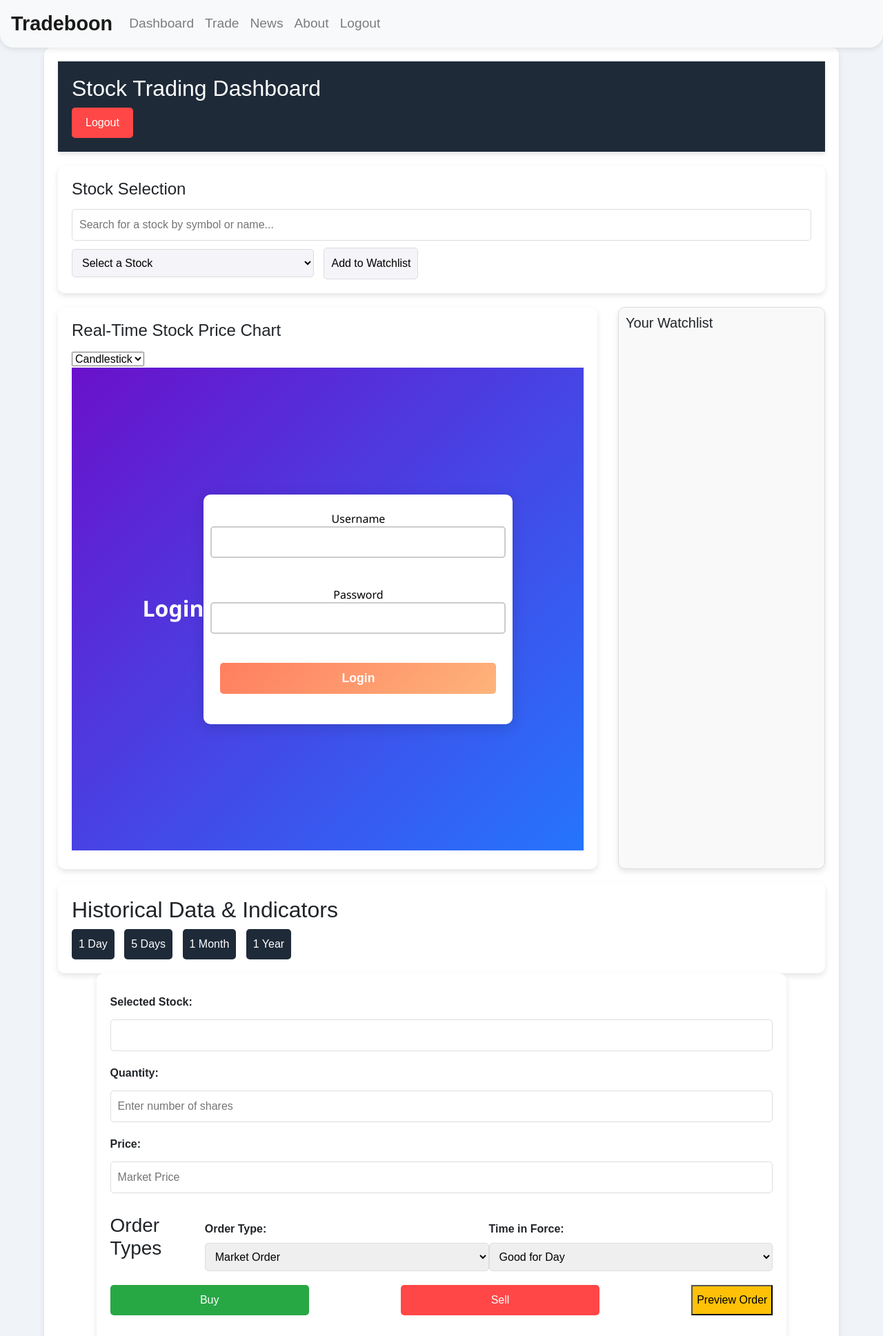
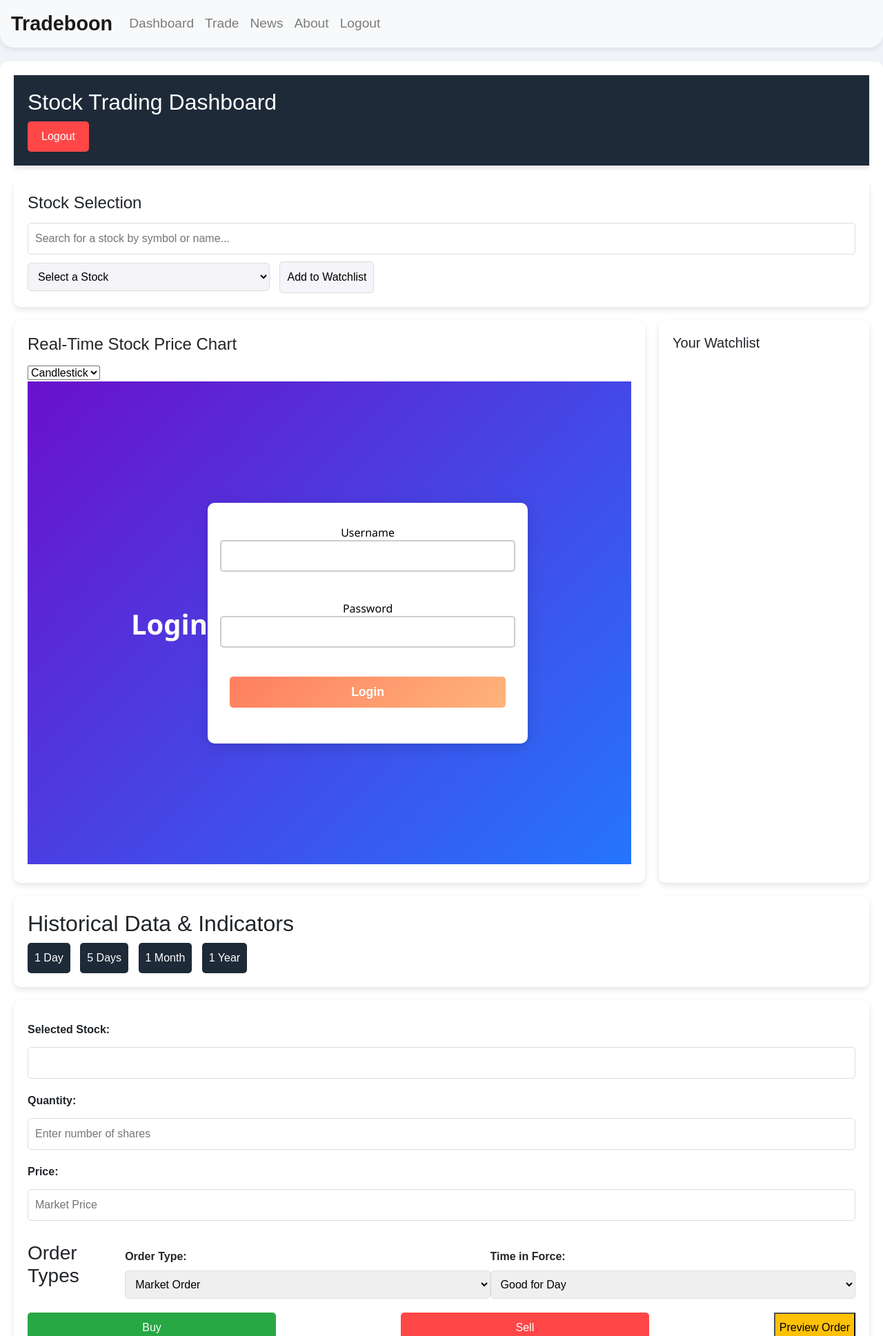
Before and after one commit to AYUSHDEVANI/TradeBoon, a Flask app: template templates/trade.html in a window 1280 px wide. Shown: the top 1937 px of the page at 69% size. Run offline with Flask 3, Linux system fonts and the light colour scheme; the template is opened without the code that fills it, so the values that code supplies are empty; some libraries are stand-ins or nearby versions.

Commit message:
update dash_app url

```diff
--- a/static/js/trade.js
+++ b/static/js/trade.js
@@ -129,8 +129,10 @@ function updateChart(timeframe, chartType) {
 
     if (selectedStock) {
         const chartFrame = document.getElementById('chartFrame');
-        chartFrame.src = `http://127.0.0.1:8050/?stock=${selectedStock}&timeframe=${timeframe}&chartType=${chartType}`;
-        // chartFrame.src = `https://tradeboon-production.up.railway.app/?stock=${selectedStock}&timeframe=${timeframe}&chartType=${chartType}`;
+        // chartFrame.src = `http://127.0.0.1:8050/?stock=${selectedStock}&timeframe=${timeframe}&chartType=${chartType}`;
+        chartFrame.src = `https://dashapp-production.up.railway.app/?stock=${selectedStock}&timeframe=${timeframe}&chartType=${chartType}`;
+        // chartFrame.src = `dashapp-production.up.railway.app`;
+
     } else {
         alert('Please select a stock first.');
     }
--- a/templates/trade.html
+++ b/templates/trade.html
@@ -14,29 +14,7 @@
       rel="stylesheet"
       href="https://cdnjs.cloudflare.com/ajax/libs/font-awesome/6.0.0/css/all.min.css"
     />
-    <style>
-      body {
-        font-family: Arial, sans-serif;
-      }
-      .trade-container {
-        width: 90%;
-        margin: auto;
-      }
-      .chart-container {
-        display: flex;
-        justify-content: space-between;
-      }
-      .chart {
-        flex: 1;
-        margin-right: 10px;
-      }
-      .watchlist {
-        flex-basis: 300px;
-        background: #f9f9f9;
-        padding: 10px;
-        border: 1px solid #ddd;
-      }
-    </style>
+
   </head>
   <body>
     {% include 'navbar.html' %}
```
